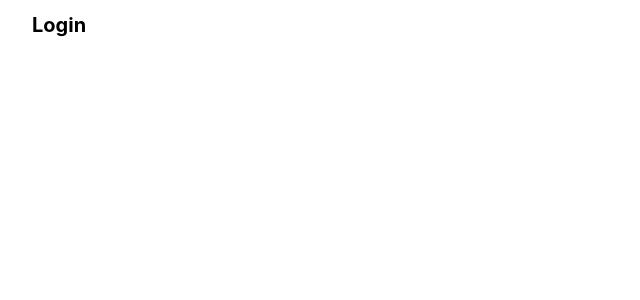
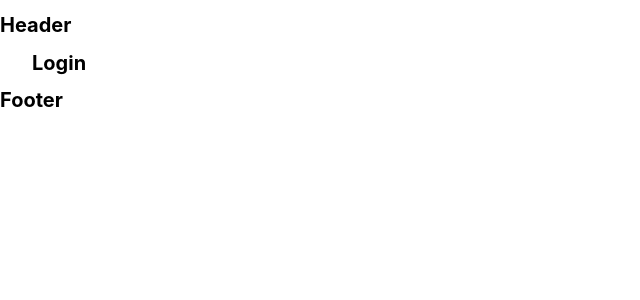
Before and after one commit to armikhael/my-giveaway, a Next.js app: page /login in a window 1280 px wide. Shown: the top 300 px of the page, without its empty margins (0-640 px from the left). Built offline with nearby package versions, Linux system fonts and the light colour scheme.

Commit message:
feat: components global

```diff
--- /dev/null
+++ b/components/Footer/index.tsx
@@ -0,0 +1,10 @@
+import styles from "./styles.module.scss";
+
+function Footer() {
+  return (
+    <>
+      <h1 className={styles.title}>Footer</h1>
+    </>
+  );
+}
+export default Footer;
--- /dev/null
+++ b/components/Footer/styles.module.scss
@@ -0,0 +1,3 @@
+.title {
+  font-size: 20px;
+}
--- /dev/null
+++ b/components/Header/index.tsx
@@ -0,0 +1,10 @@
+import styles from "./styles.module.scss";
+
+function Header() {
+  return (
+    <>
+      <h1 className={styles.title}>Header</h1>
+    </>
+  );
+}
+export default Header;
--- /dev/null
+++ b/components/Header/styles.module.scss
@@ -0,0 +1,3 @@
+.title {
+  font-size: 20px;
+}
--- /dev/null
+++ b/components/Layout/index.tsx
@@ -0,0 +1,18 @@
+import React from "react";
+import Header from "@components/Header";
+import Footer from "@components/Footer";
+
+export interface model {
+  children: React.ReactNode;
+}
+
+function Layout({ children }: model) {
+  return (
+    <>
+      <Header />
+      <main>{children}</main>
+      <Footer />
+    </>
+  );
+}
+export default Layout;
--- a/pages/_app.tsx
+++ b/pages/_app.tsx
@@ -1,8 +1,16 @@
 import "@styles/globals.scss";
 import type { AppProps } from "next/app";
 
+import Layout from "@components/Layout";
+
 function MyApp({ Component, pageProps }: AppProps) {
-  return <Component {...pageProps} />;
+  return (
+    <>
+      <Layout>
+        <Component {...pageProps} />
+      </Layout>
+    </>
+  );
 }
 
 export default MyApp;
--- a/tsconfig.json
+++ b/tsconfig.json
@@ -21,7 +21,7 @@
     "moduleResolution": "node",
     "resolveJsonModule": true,
     "isolatedModules": true,
-    "jsx": "react-jsx",
+    "jsx": "preserve",
     "incremental": true
   },
   "include": ["next-env.d.ts", "**/*.ts", "**/*.tsx"],
```
